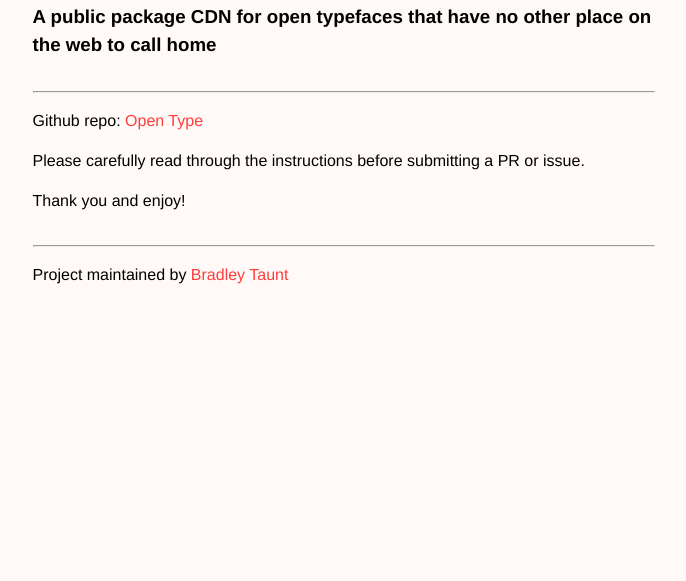
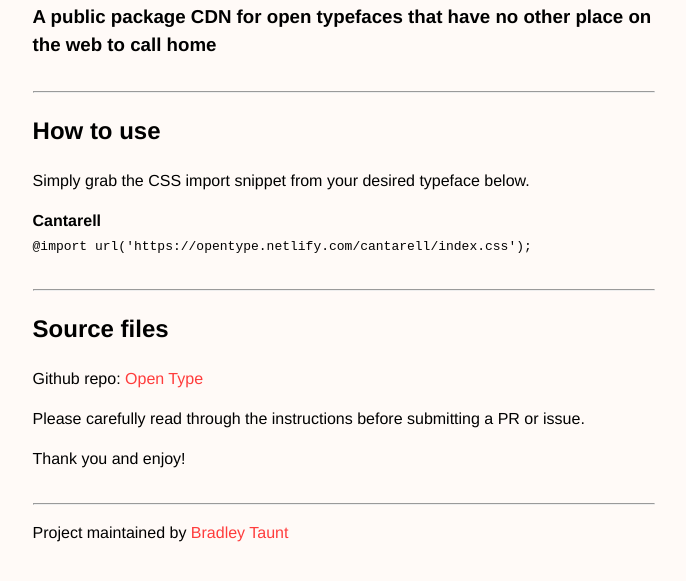
Before and after one commit to bradleytaunt/opentype, a plain HTML site: page index.html in a window 1280 px wide. Shown: the part 111-692 px from the top of the page, without its empty margins (296-982 px from the left). Drawn offline with Linux system fonts and the light colour scheme.

Commit message:
update homepage: include direct link to fonts for CSS imports

```diff
--- a/index.html
+++ b/index.html
@@ -13,6 +13,14 @@
         <h1>Open Type</h1>
         <h3>A public package CDN for open typefaces that have no other place on the web to call home</h3>
         <hr>
+        <h2>How to use</h2>
+        <p>Simply grab the CSS import snippet from your desired typeface below.</p>
+        <p>
+            <b>Cantarell</b><br>
+            <code>@import url('https://opentype.netlify.com/cantarell/index.css');</code>
+        </p>
+        <hr>
+        <h2>Source files</h2>
         <p>Github repo: <a href="https://github.com/bradleytaunt/opentype">Open Type</a></p>
         <p>Please carefully read through the instructions before submitting a PR or issue.</p>
         <p>Thank you and enjoy!</p>
```
